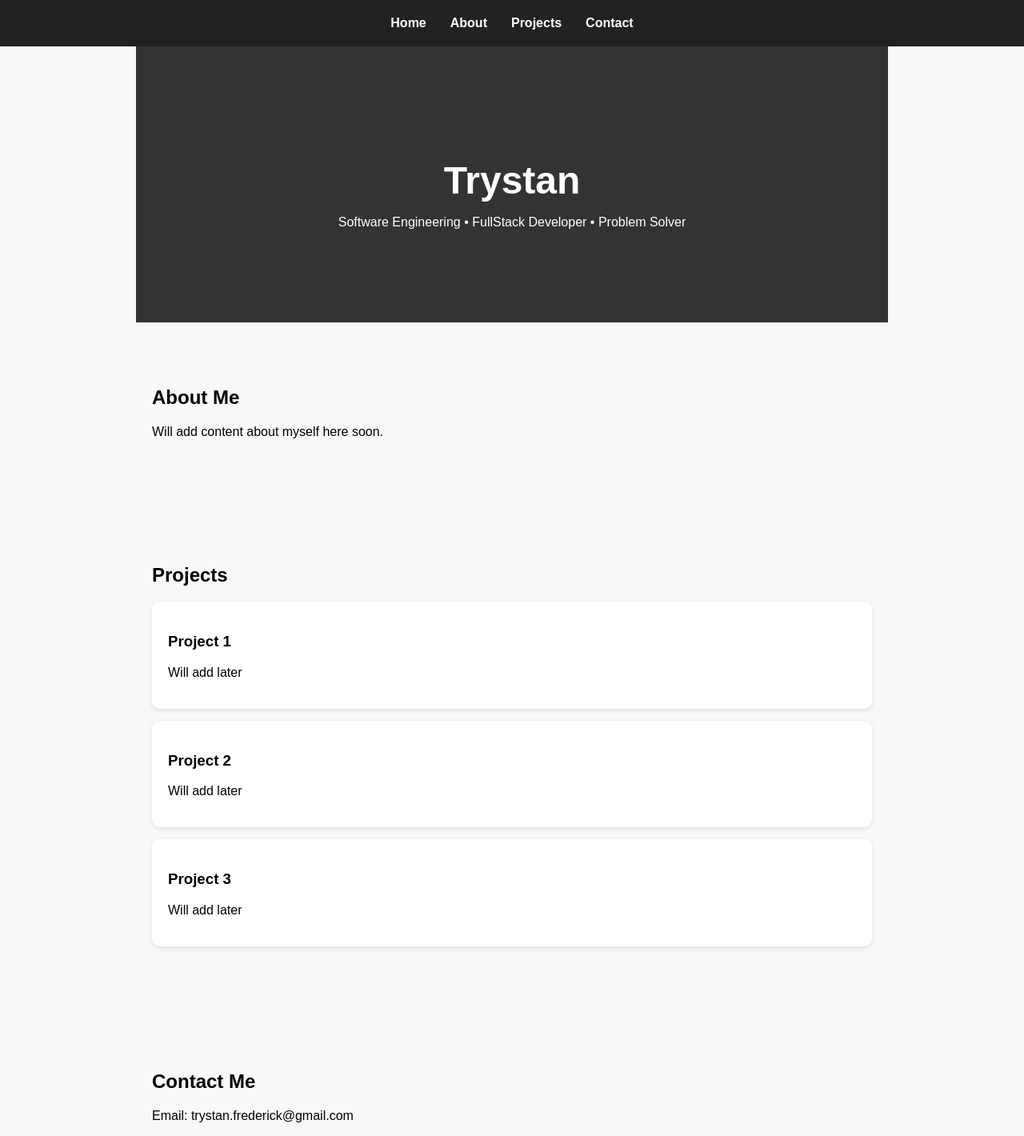
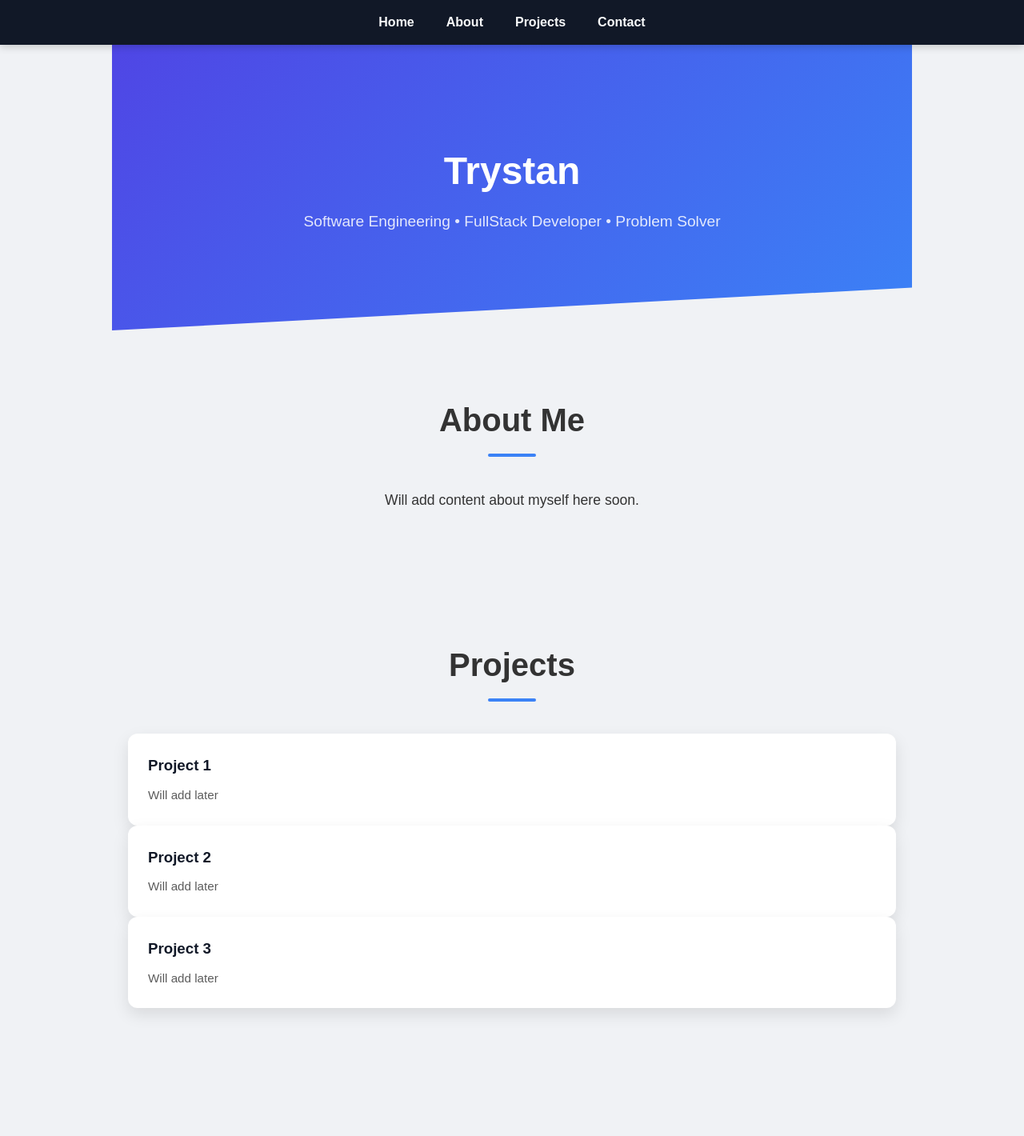
Before and after one commit to 76Trystan/portfolio-website, a React (Create React App) app: page / in a window 1280 px wide. Shown: the top 1420 px of the page at 80% size. Built offline with nearby package versions, Linux system fonts and the light colour scheme.

Commit message:
update style sheet

```diff
--- a/src/App.css
+++ b/src/App.css
@@ -1,34 +1,50 @@
-body {
+/* Global styles */
+* {
   margin: 0;
-  font-family: Arial, sans-serif;
-  background: #f8f8f8;
+  padding: 0;
+  box-sizing: border-box;
 }
 
-section {
-  padding: 60px 20px;
-  max-width: 900px;
-  margin: auto;
+body {
+  font-family: 'Poppins', sans-serif;
+  line-height: 1.6;
+  background-color: #f0f2f5;
+  color: #333;
+  scroll-behavior: smooth;
 }
 
+/* Navbar */
 .navbar {
-  background: #222;
-  padding: 20px;
+  position: sticky;
+  top: 0;
+  background: #111827;
   display: flex;
   justify-content: center;
-  gap: 30px;
+  gap: 40px;
+  padding: 15px 0;
+  z-index: 100;
+  box-shadow: 0 2px 10px rgba(0,0,0,0.2);
 }
 
 .navbar a {
-  color: white;
+  color: #f9fafb;
   text-decoration: none;
-  font-weight: bold;
+  font-weight: 600;
+  transition: all 0.3s ease;
 }
 
+.navbar a:hover {
+  color: #3b82f6;
+  transform: scale(1.1);
+}
+
+/* Hero */
 .hero {
+  background: linear-gradient(135deg, #4f46e5, #3b82f6);
+  color: #fff;
   text-align: center;
-  padding: 100px 20px;
-  background: #333;
-  color: white;
+  padding: 120px 20px;
+  clip-path: polygon(0 0, 100% 0, 100% 85%, 0% 100%);
 }
 
 .hero h1 {
@@ -36,18 +52,125 @@ section {
   margin-bottom: 10px;
 }
 
-.project-card {
-  background: white;
-  padding: 20px;
-  margin: 15px 0;
-  border-radius: 10px;
-  box-shadow: 0 2px 6px rgba(0,0,0,0.1);
+.hero p {
+  font-size: 1.2rem;
+  opacity: 0.85;
+  max-width: 600px;
+  margin: 0 auto;
 }
 
+/* Sections */
+section {
+  max-width: 1000px;
+  margin: 0 auto;
+  padding: 80px 20px;
+}
+
+section h2 {
+  text-align: center;
+  font-size: 2.5rem;
+  margin-bottom: 40px;
+  position: relative;
+}
+
+section h2::after {
+  content: '';
+  display: block;
+  width: 60px;
+  height: 4px;
+  background: #3b82f6;
+  margin: 10px auto 0;
+  border-radius: 2px;
+}
+
+/* About */
+#about p {
+  text-align: center;
+  max-width: 700px;
+  margin: 0 auto;
+  font-size: 1.1rem;
+}
+
+/* Projects */
+.project-grid {
+  display: grid;
+  grid-template-columns: repeat(auto-fit, minmax(280px, 1fr));
+  gap: 20px;
+}
+
+.project-card {
+  background: #fff;
+  border-radius: 12px;
+  padding: 25px;
+  box-shadow: 0 8px 20px rgba(0,0,0,0.1);
+  transition: transform 0.3s ease, box-shadow 0.3s ease;
+}
+
+.project-card:hover {
+  transform: translateY(-8px);
+  box-shadow: 0 12px 25px rgba(0,0,0,0.15);
+}
+
+.project-card h3 {
+  margin-bottom: 10px;
+  color: #111827;
+}
+
+.project-card p {
+  font-size: 0.95rem;
+  opacity: 0.8;
+}
+
+/* Contact */
+#contact p {
+  text-align: center;
+  margin: 10px 0;
+  font-size: 1rem;
+}
+
+#contact a {
+  color: #3b82f6;
+  text-decoration: none;
+}
+
+#contact a:hover {
+  text-decoration: underline;
+}
+
+/* Footer */
 footer {
   text-align: center;
-  padding: 20px;
-  background: #222;
-  color: white;
+  background: #111827;
+  color: #f9fafb;
+  padding: 25px 0;
   margin-top: 40px;
 }
+
+/* Animations */
+.fade-in {
+  opacity: 0;
+  transform: translateY(20px);
+  animation: fadeInUp 1s forwards;
+  animation-delay: 0.2s;
+}
+
+@keyframes fadeInUp {
+  to {
+    opacity: 1;
+    transform: translateY(0);
+  }
+}
+
+/* Responsive */
+@media (max-width: 650px) {
+  .hero h1 {
+    font-size: 2rem;
+  }
+  .hero p {
+    font-size: 1rem;
+  }
+  .navbar {
+    flex-direction: column;
+    gap: 15px;
+  }
+}
--- a/src/components/Contact.js
+++ b/src/components/Contact.js
@@ -1,10 +1,10 @@
 function Contact() {
   return (
-    <section id="contact">
+    <section className="fade-in" id="contact">
       <h2>Contact Me</h2>
-      <p>Email: trystan.frederick@gmail.com</p>
-      <p>LinkedIn: www.linkedin.com/in/trystan-frederick</p>
-      <p>GitHub: https://github.com/76Trystan</p>
+      <p>Email: <a href="mailto:trystan.frederick@gmail.com">trystan.frederick@gmail.com</a></p>
+      <p>LinkedIn: <a href="https://www.linkedin.com/in/trystan-frederick/" target="_blank">https://www.linkedin.com/in/trystan-frederick/</a></p>
+      <p>GitHub: <a href="https://github.com/76Trystan" target="_blank">https://github.com/76Trystan</a></p>
     </section>
   );
 }
--- a/src/components/Hero.js
+++ b/src/components/Hero.js
@@ -1,6 +1,6 @@
 function Hero() {
   return (
-    <section className="hero" id="hero">
+    <section className="hero fadein" id="hero">
       <h1>Trystan</h1>
       <p>Software Engineering • FullStack Developer • Problem Solver</p>
     </section>
```
